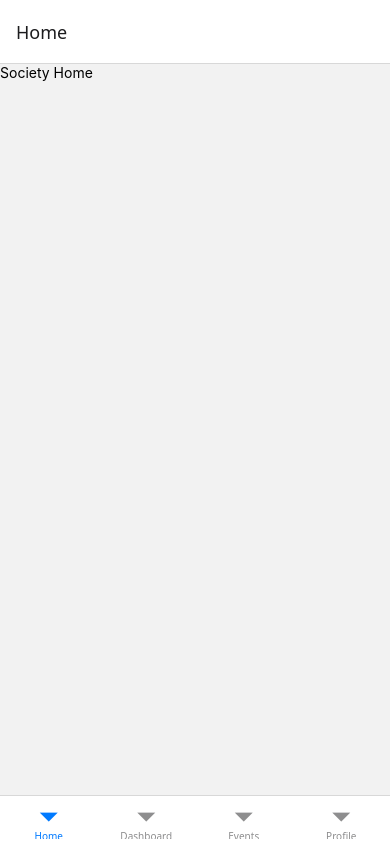
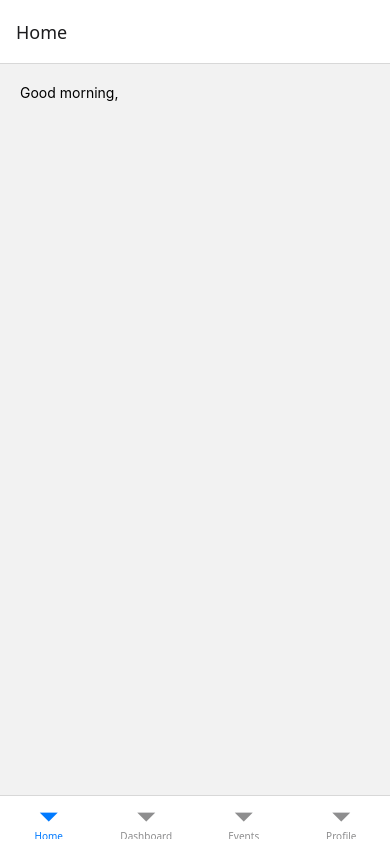
Before and after one commit to badarianof/ku_connect, a React Native app: screen /LeaderFlow in a window 390 px wide. Built offline with nearby package versions, Linux system fonts and the light colour scheme.

Commit message:
display time-based greeting with society name on home page

```diff
--- a/src/components/screens/society/SocietytHomeScreen.js
+++ b/src/components/screens/society/SocietytHomeScreen.js
@@ -1,9 +1,21 @@
 import { View, Text } from "react-native";
+import { useSociety } from "../../../context/SocietyContext";
 
 export default function SocietyHomeScreen() {
+  const { society } = useSociety();
+
+  const getGreeting = () => {
+    const hour = new Date().getHours();
+    if (hour < 12) return "Good morning";
+    if (hour < 18) return "Good afternoon";
+    return "Good evening";
+  };
+
   return (
-    <View>
-      <Text>Society Home</Text>
+    <View style={{ flex: 1, padding: 20 }}>
+      <Text>
+        {getGreeting()}, {society?.society_name}
+      </Text>
     </View>
   );
 }
```
